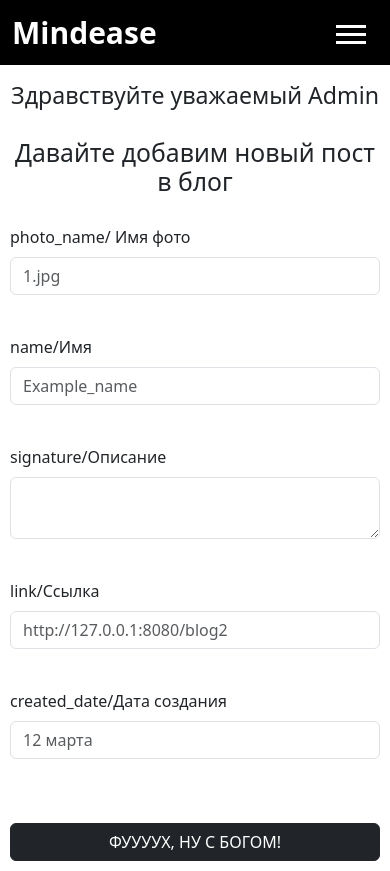
After one commit to AmirHusnutdinov/Peak-of-Reason, a Flask app: page /cabinet in a window 390 px wide. The commit adds this page. Run offline with Flask 3, Linux system fonts and the light colour scheme.

Commit message:
session and cookies

```diff
--- a/Answers/data/db_session_answers.py
+++ b/Answers/data/db_session_answers.py
@@ -18,7 +18,7 @@ def global_init(db_file):
         raise Exception("Необходимо указать файл базы данных.")
 
     conn_str = f'sqlite:///{db_file.strip()}?check_same_thread=False'
-    print(f"Подключение к базе данных по адресу {conn_str}")
+    # print(f"Подключение к базе данных по адресу {conn_str}")
 
     engine = sa.create_engine(conn_str, echo=False)
     __factory = orm.sessionmaker(bind=engine)
--- a/Authorization/data/db_session_accaunt.py
+++ b/Authorization/data/db_session_accaunt.py
@@ -18,7 +18,7 @@ def global_init(db_file):
         raise Exception("Необходимо указать файл базы данных.")
 
     conn_str = f'sqlite:///{db_file.strip()}?check_same_thread=False'
-    print(f"Подключение к базе данных по адресу {conn_str}")
+    # print(f"Подключение к базе данных по адресу {conn_str}")
 
     engine = sa.create_engine(conn_str, echo=False)
     __factory = orm.sessionmaker(bind=engine)
--- a/Authorization/data/users.py
+++ b/Authorization/data/users.py
@@ -13,5 +13,4 @@ class Users(SqlAlchemyBase):
     surname = sqlalchemy.Column(sqlalchemy.String, nullable=True)
     email = sqlalchemy.Column(sqlalchemy.String, nullable=True)
     password = sqlalchemy.Column(sqlalchemy.String, nullable=True)
-    is_admin = sqlalchemy.Column(sqlalchemy.Boolean, nullable=False)
-    photo = sqlalchemy.Column(sqlalchemy.String, nullable=False)
+    is_admin = sqlalchemy.Column(sqlalchemy.Boolean)
--- a/Blog/data/db_session_blog.py
+++ b/Blog/data/db_session_blog.py
@@ -18,7 +18,7 @@ def global_init(db_file):
         raise Exception("Необходимо указать файл базы данных.")
 
     conn_str = f'sqlite:///{db_file.strip()}?check_same_thread=False'
-    print(f"Подключение к базе данных по адресу {conn_str}")
+    # print(f"Подключение к базе данных по адресу {conn_str}")
 
     engine = sa.create_engine(conn_str, echo=False)
     __factory = orm.sessionmaker(bind=engine)
--- a/Links.py
+++ b/Links.py
@@ -13,3 +13,4 @@ blog_Admin = 'http://127.0.0.1:8080/blog_admin'
 event_Admin = 'http://127.0.0.1:8080/event_admin'
 answers_Admin = 'http://127.0.0.1:8080/answers_admin'
 reviews_Admin = 'http://127.0.0.1:8080/Reviews_admin'
+cabinet = 'http://127.0.0.1:8080/cabinet'
--- a/main.py
+++ b/main.py
@@ -1,6 +1,9 @@
-from flask import Flask, request, redirect
-from flask_login import login_user
+import datetime
 
+from flask import Flask, request, redirect, session
+from werkzeug.security import check_password_hash, generate_password_hash
+
+from Authorization.cabinet import CabinetPage
 from Authorization.data import db_session_accaunt
 from Authorization.data.users import Users
 from Authorization.account import Account
@@ -25,6 +28,7 @@ from About_us.about_us import About
 
 app = Flask(__name__)
 app.config['SECRET_KEY'] = '__secret_key'
+app.config['PERMANENT_SESSION_LIFETIME'] = datetime.timedelta(days=365)
 
 
 @app.route('/')
@@ -34,7 +38,10 @@ def open_main():
 
 @app.route('/reviews')
 def open_reviews():
-    return Reviews.reviews()
+    if session.get('authorization'):
+        return Reviews.reviews()
+    else:
+        return redirect('/authorization')
 
 
 @app.route('/event1')
@@ -78,10 +85,14 @@ def open_authorization():
         return info
     elif request.method == 'POST':
         db_sess = db_session_accaunt.create_session()
-        user_sess = db_sess.query(Users).filter(Users.email == info[1][0]).first()
-        if user_sess and user_sess.check_password(info[1][1]):
-            login_user(user_sess, remember=info[1][2])
-            return info[0]
+        all_information = db_sess.query(Users)
+        for i in all_information:
+            if str(i.email) == info[1][0] and check_password_hash(i.password, info[1][1]):
+                session['authorization'] = True
+                print(i.is_admin)
+                if i.is_admin:
+                    session['admin'] = True
+                return redirect('/')
         return "Неправильный логин или пароль"
 
 
@@ -98,7 +109,7 @@ def open_register():
             return "Такой пользователь уже есть"
         one_user = Users()
         one_user.email = info[1][0]
-        one_user.password = one_user.set_password(info[1][1])
+        one_user.password = generate_password_hash(info[1][1])
         one_user.name = info[1][3]
         one_user.surname = info[1][4]
         one_user.photo = info[1][5]
@@ -109,45 +120,55 @@ def open_register():
         return redirect('/authorization')
 
 
+@app.route('/cabinet', methods=['GET', 'POST'])
+def open_cabinet():
+    return CabinetPage.account_cabinet()
+
 @app.route('/answers', methods=['GET', 'POST'])
 def open_answers():
-    info = Answers.answers(request.method)
+    if session.get('authorization'):
+        info = Answers.answers(request.method)
 
-    if request.method == 'GET':
-        return info
-    elif request.method == 'POST':
-        db_session_answers.global_init("Answers/db/asks.db")
-        answers = Answer_db()
-        answers.email = info[1][0]
-        answers.name = info[1][1]
-        answers.answer = info[1][2]
+        if request.method == 'GET':
+            return info
+        elif request.method == 'POST':
+            db_session_answers.global_init("Answers/db/asks.db")
+            answers = Answer_db()
+            answers.email = info[1][0]
+            answers.name = info[1][1]
+            answers.answer = info[1][2]
 
-        db_sess = db_session_answers.create_session()
-        db_sess.add(answers)
-        db_sess.commit()
+            db_sess = db_session_answers.create_session()
+            db_sess.add(answers)
+            db_sess.commit()
 
-        return info[0]
+            return info[0]
+    else:
+        return redirect('/authorization')
 
 
 @app.route('/blog_admin',  methods=['POST', 'GET'])
 def open_admin():
-    info = Admin.admin(request.method)
-    if request.method == 'GET':
-        return info
-    elif request.method == 'POST':
-        post = Post()
+    if session.get('admin'):
+        info = Admin.admin(request.method)
+        if request.method == 'GET':
+            return info
+        elif request.method == 'POST':
+            post = Post()
 
-        post.photo_name = info[1][0]
-        post.name = info[1][1]
-        post.signature = info[1][2]
-        post.link = info[1][3]
-        post.created_date = info[1][4]
+            post.photo_name = info[1][0]
+            post.name = info[1][1]
+            post.signature = info[1][2]
+            post.link = info[1][3]
+            post.created_date = info[1][4]
 
-        db_sess = db_session_blog.create_session()
-        db_sess.add(post)
-        db_sess.commit()
+            db_sess = db_session_blog.create_session()
+            db_sess.add(post)
+            db_sess.commit()
 
-        return info[0]
+            return info[0]
+    else:
+        return redirect('/authorization')
 
 
 @app.route('/about_us')
@@ -157,36 +178,31 @@ def open_about_us():
 
 @app.route('/answers_admin', methods=['GET', 'POST'])
 def open_admin_answers():
-    db_session_answers.global_init("Answers/db/asks.db")
-    db_sess = db_session_answers.create_session()
-    all_answers = db_sess.query(Answer_db)
-    answers_info = []
-    for answers in all_answers:
-        answers_info.append([answers.id,
-                             answers.email,
-                             answers.name,
-                             answers.answer])
-    info = Admin.admin_answers(request.method, answers_info)
-    if request.method == 'GET':
-        return info
-    elif request.method == 'POST':
-        delete_id = list(map(int, ''.join(info[1]).split()))
-        for id_ in delete_id:
-            deleted_answer = db_sess.query(Answer_db).filter(Answer_db.id == id_).first()
-            db_sess.delete(deleted_answer)
-            db_sess.commit()
+    if session.get('admin'):
+        db_session_answers.global_init("Answers/db/asks.db")
+        db_sess = db_session_answers.create_session()
+        all_answers = db_sess.query(Answer_db)
+        answers_info = []
+        for answers in all_answers:
+            answers_info.append([answers.id,
+                                 answers.email,
+                                 answers.name,
+                                 answers.answer])
+        info = Admin.admin_answers(request.method, answers_info)
+        if request.method == 'GET':
+            return info
+        elif request.method == 'POST':
+            delete_id = list(map(int, ''.join(info[1]).split()))
+            for id_ in delete_id:
+                deleted_answer = db_sess.query(Answer_db).filter(Answer_db.id == id_).first()
+                db_sess.delete(deleted_answer)
+                db_sess.commit()
 
-        return redirect('/')
+            return redirect('/')
+    else:
+        return redirect('/authorization')
 
 
 db_session_accaunt.global_init("Authorization/db/users.db")
-db_sess = db_session_accaunt.create_session()
-users = db_sess.query(Users)
-users_info = []
-for user in users:
-    users_info.append([user.id, user.name,
-                      user.surname, user.email,
-                      user.password, user.is_admin,
-                       user.photo])
-Account.users_info(users_info)
+
 app.run(port=8080, host='127.0.0.1')
--- /dev/null
+++ b/templates/cabinet.html
@@ -0,0 +1,86 @@
+<!DOCTYPE html>
+<html lang="ru">
+<head>
+    <meta charset="UTF-8">
+    <meta http-equiv="X-UA-Compatible" content="IE=edge">
+    <meta name="viewport" content="width=device-width, initial-scale=1.0">
+    <link rel="stylesheet" href="../static/assets/css/style2.css">
+    <link href="https://fonts.googleapis.com/css?family=Kaushan+Script|Montserrat:300i,400,700&amp;subset=cyrillic-ext" rel="stylesheet">
+    <link rel="stylesheet" href="https://use.fontawesome.com/releases/v5.7.2/css/all.css" integrity="sha384-fnmOCqbTlWIlj8LyTjo7mOUStjsKC4pOpQbqyi7RrhN7udi9RwhKkMHpvLbHG9Sr" crossorigin="anonymous">
+    <link rel="stylesheet" type="text/css" href="https://cdn.jsdelivr.net/npm/slick-carousel@1.8.1/slick/slick.css"/>
+    <link href="https://cdn.jsdelivr.net/npm/bootstrap@5.3.0-alpha1/dist/css/bootstrap.min.css" rel="stylesheet" integrity="sha384-GLhlTQ8iRABdZLl6O3oVMWSktQOp6b7In1Zl3/Jr59b6EGGoI1aFkw7cmDA6j6gD" crossorigin="anonymous">
+    <title>Your cabinet</title>
+</head>
+<body>
+
+    <header class="header"  id="header">
+        <div class="container">
+            <div class="header__inner">
+                <div>
+                <a class="header__logo" href="{{general}}" style="text-decoration: none;">Mindease </a></div>
+
+                <nav class="nav1" id="nav">
+                <a class="nav__link" href="{{authorization}}">LOG IN</a>
+                <a class="nav__link" href="{{event1}}">Events</a>
+                <a class="nav__link" href="{{blog}}">Blog</a>
+                <a class="nav__link" href="{{answers}}">Answers</a>
+                <a class="nav__link" href="{{reviews}}">Reviews</a>
+                <a class="nav__link" href="{{about_us}}">About us</a>
+                <a href="{{cabinet}}"><img class="nav__img" src="../static/assets/images/user-ico-after.svg" width="35px"></a>
+                </nav>
+
+                <button class="nav-toggle" id="nav_toggle" type="button">
+                    <span class="nav-toggle__item">Menu</span>
+                </button>
+            </div>
+        </div>
+        </header>
+    <br>
+    <br>
+    <br>
+
+    <div>
+        <h3 class="subscribe" style="text-align:center;">Здравствуйте уважаемый Admin</h3>
+        <h2 class="subscribe" style="text-align:center;">Давайте добавим новый пост в блог</h2>
+        <form class="subscribe" method="post">
+
+                <div class="mb-3">
+                    <label for="exampleFormControlInput1" class="form-label">photo_name/ Имя фото</label>
+                    <input type="text" class="form-control" id="exampleFormControlInput1" name="inp1" placeholder="1.jpg">
+                </div>
+<br>
+                <div class="mb-3">
+                    <label for="exampleFormControlInput2" class="form-label">name/Имя</label>
+                    <input type="text" class="form-control" id="exampleFormControlInput2" name="inp2" placeholder="Example_name">
+                </div>
+<br>
+                <div id="textarea_ask" class="mb-3">
+                    <label for="exampleFormControlInput3" class="form-label">signature/Описание</label>
+                    <textarea class="form-control" id="exampleFormControlInput3" name="inp3"></textarea>
+                </div>
+<br>
+                <div class="mb-3">
+                    <label for="exampleFormControlInput4" class="form-label">link/Ссылка</label>
+                    <input type="url" class="form-control" id="exampleFormControlInput4" name="inp4" placeholder="http://127.0.0.1:8080/blog2">
+                </div>
+<br>
+                <div class="mb-3">
+                    <label for="exampleFormControlInput4" class="form-label">created_date/Дата создания</label>
+                    <input type="text" class="form-control" id="exampleFormControlInput5" name="inp5" placeholder="12 марта">
+                </div>
+<br>
+                <br>
+
+                <div class="d-grid gap-2">
+                    <button type="submit" class="btn btn-dark" id="1">Фуууух, ну с богом!</button>
+
+                </div>
+
+        </form>
+    </div>
+<script src="https://ajax.googleapis.com/ajax/libs/jquery/3.3.1/jquery.min.js"></script>
+<script type="text/javascript" src="https://cdn.jsdelivr.net/npm/slick-carousel@1.8.1/slick/slick.min.js"></script>
+<script src="{{ url_for('static',filename='assets/js/app.js') }}"></script>
+
+</body>
+</html>
```
Also changed, not shown: Authorization/account.py (+2 -5 lines), Authorization/cabinet.py (added, +16 -0 lines), static/assets/css/signin.css (+9 -1 lines), static/assets/css/style2.css (+3 -91 lines), templates/registration.html (+4 -7 lines), Answers/db/asks.db, Authorization/db/users.db, static/assets/images/user-ico.svg (added).
